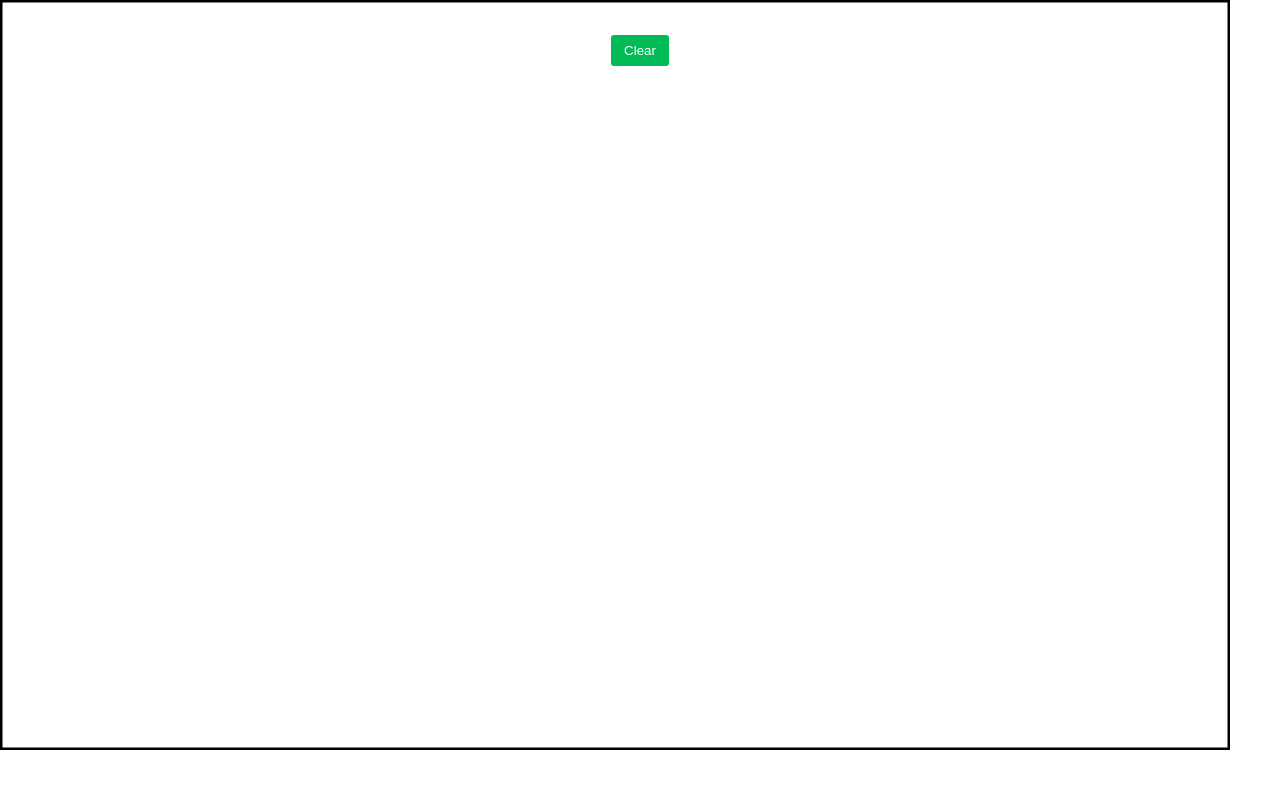
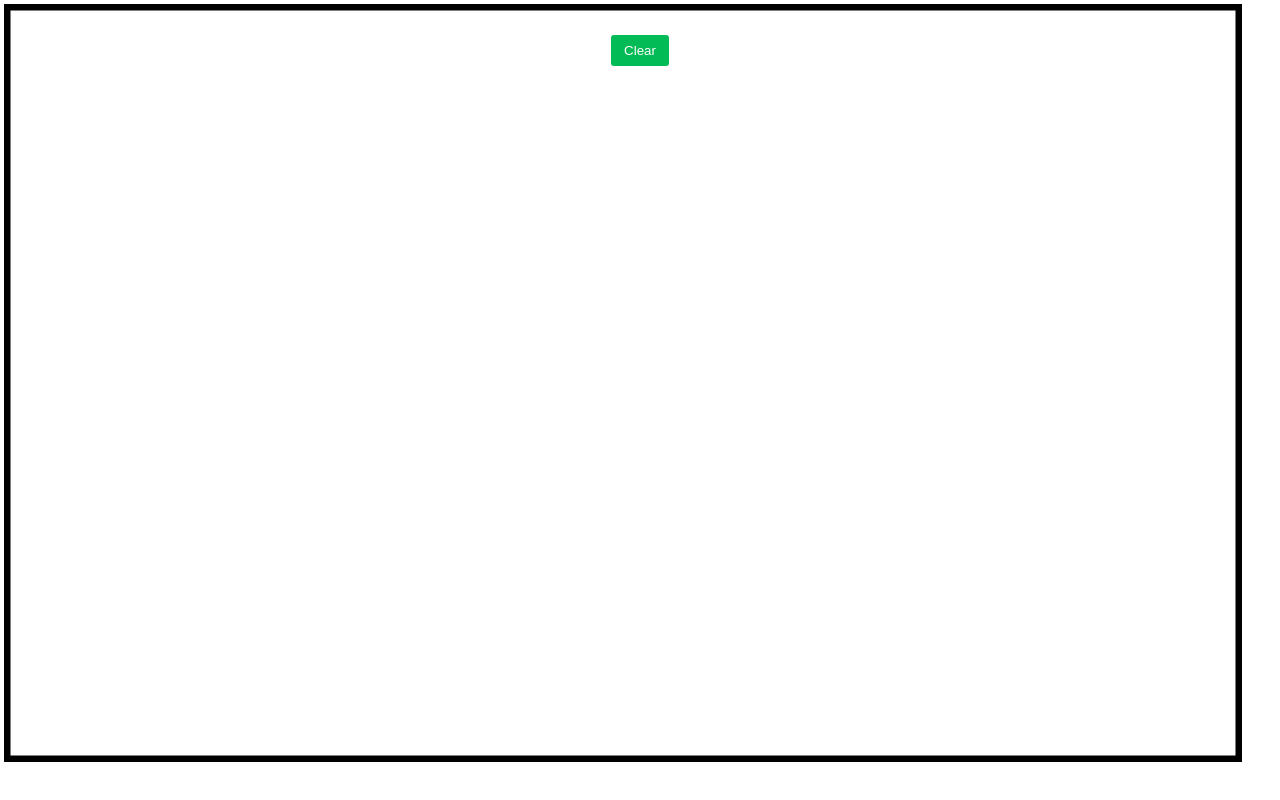
Before and after one commit to ArtyomSukiasyan/Canvas, a plain HTML site: page drawingApp/index.html in a window 1280 px wide. Drawn offline with Linux system fonts and the light colour scheme.

Commit message:
feat: add border style for canvas

```diff
--- a/drawingApp/style.css
+++ b/drawingApp/style.css
@@ -2,6 +2,11 @@
   margin: 0;
   padding: 0;
   box-sizing: border-box;
+}
+
+#canvas {
+  border: 4px solid black;
+  margin: 4px;
 }
 
 button {
```
